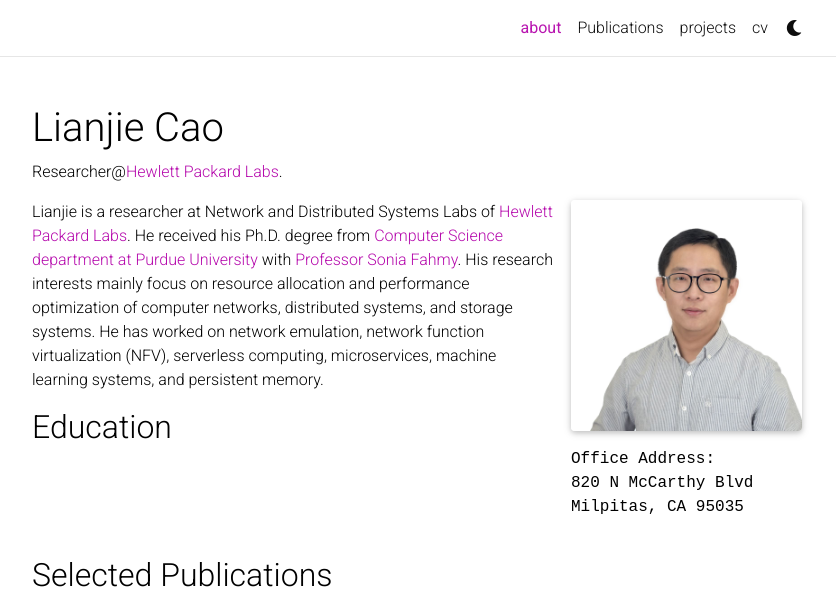
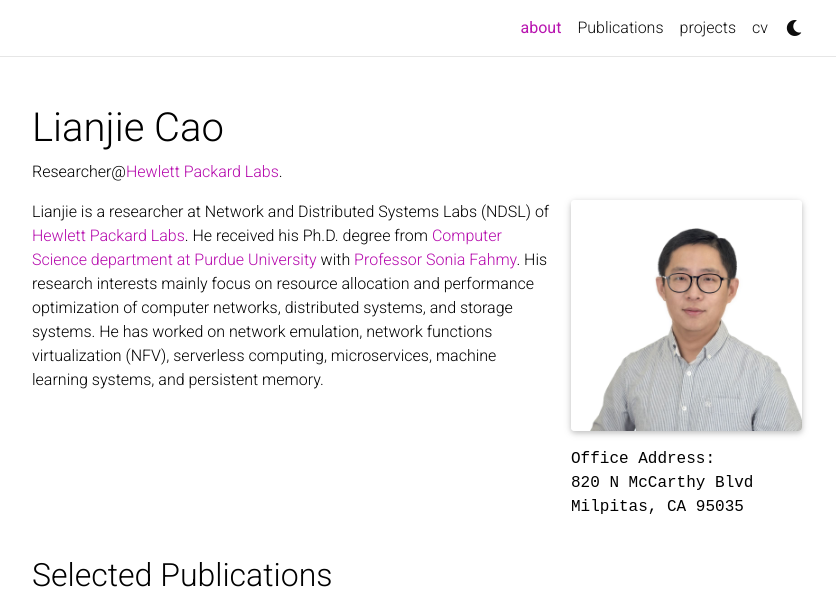
Before and after one commit to lianjiecao/lianjiecao.github.io, a Jekyll site: the page built from _pages/about.md, in a window 1280 px wide, cut to the strip 0-606 px from the top of the page. Shown: the whole strip, without its empty margins (223-1059 px from the left). Built offline with Jekyll 4.4.1, drawn with Linux system fonts in a browser that asks for light colours; full-size pictures stand in for the smaller copies a plugin makes; comment, search, counter and statistics services are not loaded; a style sheet for code colours, icons or effects is not loaded.

Commit message:
Info added

```diff
--- a/_config.yml
+++ b/_config.yml
@@ -228,8 +228,8 @@ display_tags: ['formatting', 'images', 'links', 'math', 'code'] # this tags will
 
 scholar:
 
-  last_name: [Einstein]
-  first_name: [Albert, A.]
+  last_name: [Cao]
+  first_name: [Lianjie]
 
   style: apa
   locale: en
--- a/_pages/about.md
+++ b/_pages/about.md
@@ -18,12 +18,11 @@ selected_papers: true # includes a list of papers marked as "selected={true}"
 social: true  # includes social icons at the bottom of the page
 ---
 
-Lianjie is a researcher at Network and Distributed Systems Labs of [Hewlett Packard Labs](https://www.hpe.com/us/en/hewlett-packard-labs.html).
+Lianjie is a researcher at Network and Distributed Systems Labs (NDSL) of [Hewlett Packard Labs](https://www.hpe.com/us/en/hewlett-packard-labs.html).
 He received his Ph.D. degree from [Computer Science department at Purdue University](https://www.cs.purdue.edu/) with [Professor Sonia Fahmy](https://www.cs.purdue.edu/homes/fahmy/).
 His research interests mainly focus on resource allocation and performance optimization of computer networks, distributed systems, and storage systems.
-He has worked on network emulation, network function virtualization (NFV), serverless computing, microservices, machine learning systems, and persistent memory.
+He has worked on network emulation, network functions virtualization (NFV), serverless computing, microservices, machine learning systems, and persistent memory.
 
-## Education
 
 <!-- Put your address / P.O. box / other info right below your picture. You can also disable any these elements by editing `profile` property of the YAML header of your `_pages/about.md`. Edit `_bibliography/papers.bib` and Jekyll will render your [publications page](/al-folio/publications/) automatically.
 
```
